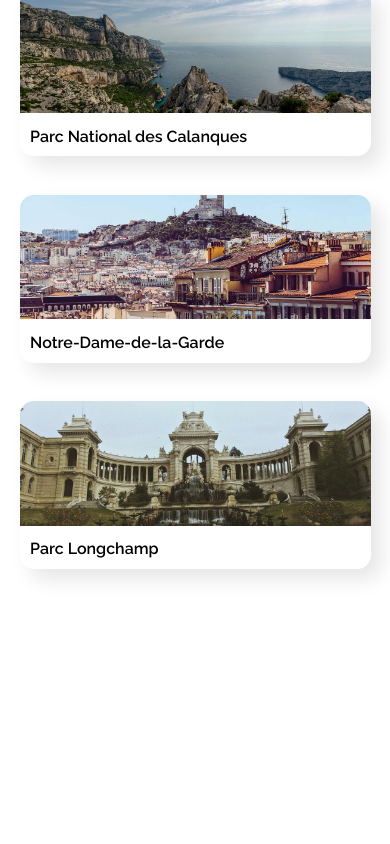
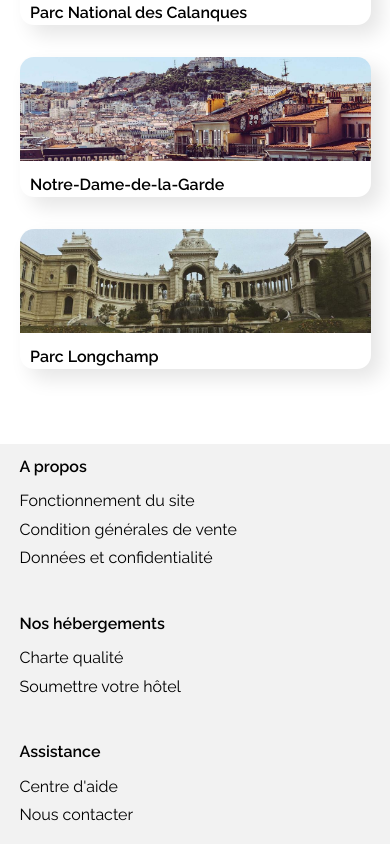
Before and after one commit to sejost/p2_booki_oc, a plain HTML site: page index.html in a window 390 px wide. Shown: the part 3338-4182 px from the top of the page. Before the commit the page ends 3982 px from the top, so only its background shows below. Drawn offline with Linux system fonts and the light colour scheme.

Commit message:
Global adjustment HTML, SCSS + Responsive Footer

```diff
--- a/index.html
+++ b/index.html
@@ -302,11 +302,16 @@
         </aside>
     </section>
 
-
+    <!--
+        Third Section
+        Researched Activities
+    -->
     <section class="activities">
         <div class="header-activities">
             <h2>Activités à Marseille</h2>
         </div>
+
+        <!--First Card-->
         <div class="activities-list">
             <div class="card activity" id="vieux-port">
                 <img src="images/activites/2_large/reno-laithienne-QUgJhdY5Fyk-unsplash.jpg">
@@ -314,6 +319,8 @@
                     <h4>Vieux Port</h4>
                 </div>
             </div>
+
+            <!--Second Card-->
             <div class="card activity" id="fort-pomègues">
                 <img src="images/activites/3_medium/paul-hermann-QFTrLdQIRhI-unsplash.jpg">
 
@@ -322,6 +329,7 @@
                 </div>
             </div>
 
+            <!--Third Card-->
             <div class="card activity" id="iles-frioul">
                 <img src="images/activites/3_medium/kevin-hikari-rV_Qd1l-VXg-unsplash.jpg">
                 <div class="text-card">
@@ -329,6 +337,7 @@
                 </div>
             </div>
 
+            <!--Fourth Card-->
             <div class="card activity" id="parc-calanques">
                 <img src="images/activites/3_medium/kilyan-sockalingum-NR8-cBCN3aI-unsplash.jpg">
                 <div class="text-card">
@@ -336,12 +345,15 @@
                 </div>
             </div>
 
+            <!--Fith Card-->
             <div class="card activity" id="nddl-garde">
                 <img src="images/activites/3_medium/florian-wehde-xW9e8gdotxI-unsplash.jpg">
                 <div class="text-card">
                     <h4>Notre-Dame-de-la-Garde</h4>
                 </div>
             </div>
+
+            <!--Sixth Card-->
             <div class="card activity" id="parc-longchamp">
                 <img src="images/activites/3_medium/lena-paulin-wH2-EJoDcV0-unsplash.jpg">
                 <div class="text-card">
@@ -351,9 +363,36 @@
         </div>
     </section>
 
-    <footer></footer>
+    <!--
+        Footer Section
+    -->
+    <footer>
+        <div class="footer-apropos">
+            <a href="#">
+                <h4>A propos</h4>
+            </a>
+            <a href="#">Fonctionnement du site</a>
+            <a href="#">Condition générales de vente</a>
+            <a href="#">Données et confidentialité</a>
+
+
+        </div>
+        <div class="footer-accomodations">
+            <a href="#">
+                <h4>Nos hébergements</h4>
+            </a>
+            <a href="#">Charte qualité</a>
+            <a href="#">Soumettre votre hôtel</a>
+        </div>
+
+        <div class="footer-assistance">
+            <a href="#">
+                <h4>Assistance</h4>
+            </a>
+            <a href="#">Centre d'aide</a>
+            <a href="#">Nous contacter</a>
+        </div>
+    </footer>
 </body>
 
-
-
 </html>
--- a/styles.scss
+++ b/styles.scss
@@ -80,6 +80,10 @@ $FBolder: 800;
     }
     a:hover {
         color: $basic-blue;
+        h4,
+        p {
+            color: $basic-blue;
+        }
     }
     p {
         font-weight: $FLight;
@@ -513,7 +517,6 @@ header {
             padding: 15px 5% 10px 5%;
             height: 1400px;
             .hostels-list {
-                //height: auto;
                 display: flex;
                 flex-wrap: wrap;
                 align-content: space-between;
@@ -558,7 +561,7 @@ header {
 /* Third-Section - Activities List Panel Styles - Desktop */
 .activities {
     margin: 30px 2.5% 120px 2.5%;
-    height: 600px;
+    height: 450px;
     .activities-list {
         height: 100%;
         display: flex;
@@ -596,7 +599,7 @@ header {
         #iles-frioul {
             height: 35%;
             img {
-                height: 75%;
+                height: 72%;
             }
         }
 
@@ -627,7 +630,7 @@ header {
 @media (max-width: 992px) {
     .activities {
         margin: 0 2.5% 120px 2.5%;
-        height: 700px;
+        height: 600px;
         .activities-list {
             .activity {
                 width: 48%;
@@ -688,7 +691,7 @@ header {
 @media (max-width: 768px) {
     .activities {
         margin: 0 5% 120px 5%;
-        height: 1200px;
+        height: 1000px;
         .activities-list {
             .activity {
                 width: 100%;
@@ -748,3 +751,45 @@ header {
         }
     }
 }
+
+/* Footer Section - Desktop */
+footer {
+    padding: 2% 30% 5% 2.5%;
+    height: 200px;
+    background: $basic-gray;
+    display: flex;
+    justify-content: space-between;
+    a {
+        padding-top: 10px;
+    }
+    .footer-apropos {
+        display: flex;
+        flex-direction: column;
+    }
+    .footer-accomodations {
+        display: flex;
+        flex-direction: column;
+    }
+    .footer-assistance {
+        display: flex;
+        flex-direction: column;
+    }
+}
+
+/* Footer Section - Tablet */
+@media (max-width: 992px) {
+    footer {
+        padding: 1.5% 20% 5% 2.5%;
+        height: 150px;
+    }
+}
+
+/* Footer Section - Mobile */
+
+@media (max-width: 768px) {
+    footer {
+        padding: 1% 20% 5% 5%;
+        height: 400px;
+        flex-direction: column;
+    }
+}
```
Also changed, not shown: styles.css.
